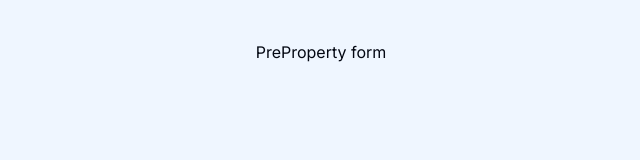
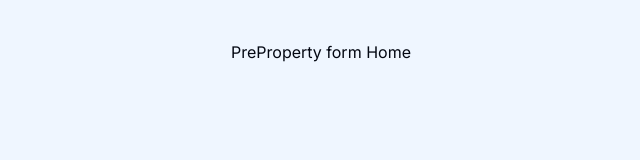
Before and after one commit to Buzxxx/ehe_next, a Next.js app: page /property-inquiry in a window 1280 px wide. Shown: the top 160 px of the page, without its empty margins (319-959 px from the left). Built offline with nearby package versions, Linux system fonts and the light colour scheme.

Commit message:
initial load

```diff
--- a/src/app/property-inquiry/page.tsx
+++ b/src/app/property-inquiry/page.tsx
@@ -2,7 +2,7 @@ export default function Home() {
   return (
     <>
       <div className="min-h-screen bg-blue-50">
-        <div className="flex justify-center md:pt-10">PreProperty form</div>
+        <div className="flex justify-center md:pt-10">PreProperty form Home </div>
       </div>
     </>
   );
```
